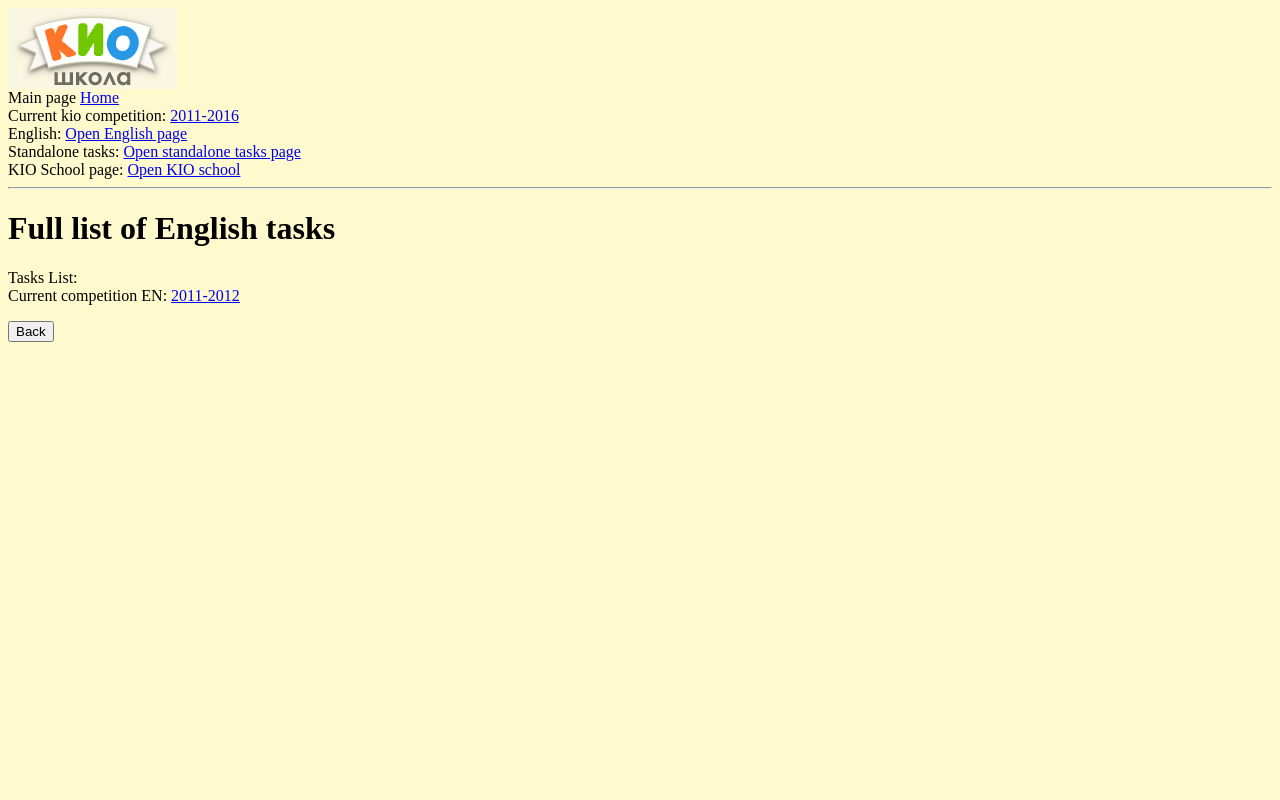
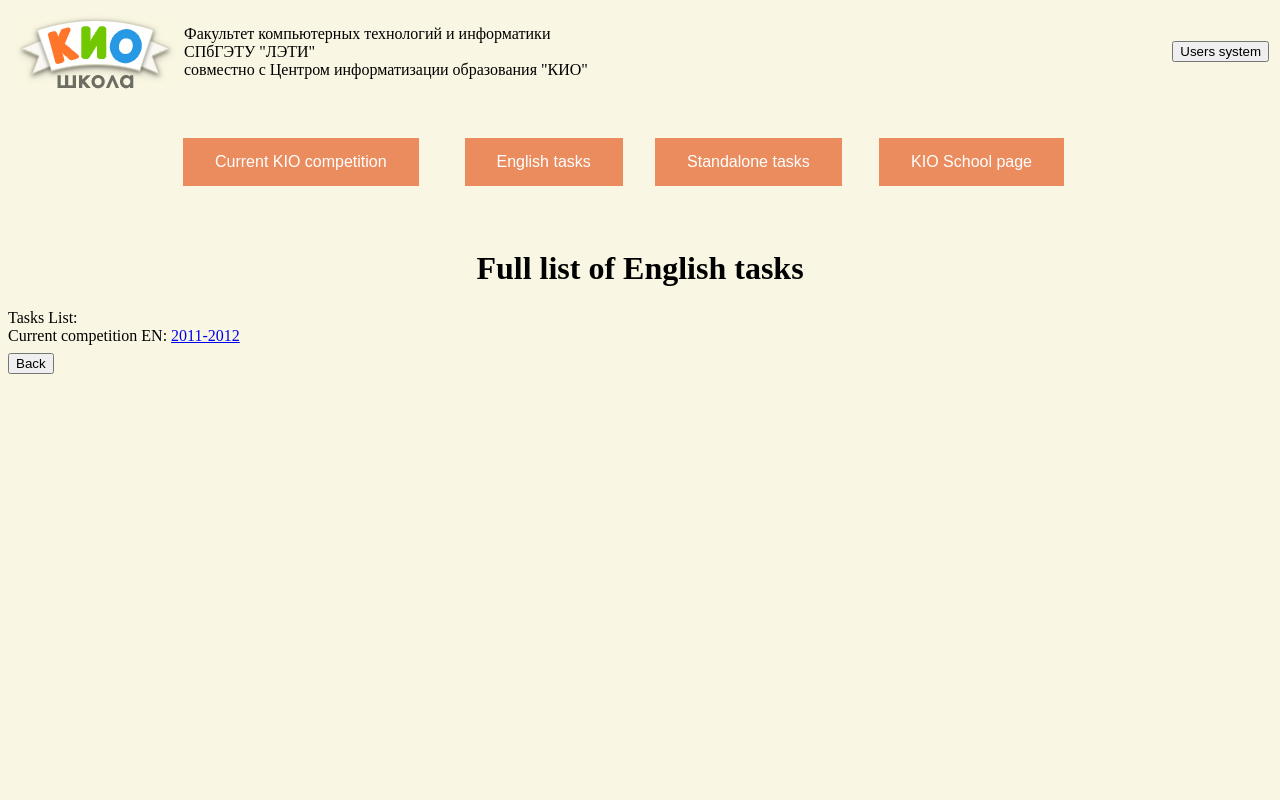
Before and after one commit to bahioganns/flaskProject1, a Flask app: page /english_page in a window 1280 px wide. Run offline with Flask 2, Linux system fonts and the light colour scheme.

Commit message:
added top, logo, base color new template for top and buttons for all html files

```diff
--- a/templates/base.html
+++ b/templates/base.html
@@ -1,20 +1,93 @@
 <html>
 
   <head>
-  <div> <div> <a href="index"> <img src="/static/KIO_SCHOOL/design_sources/logo.png" /> </a> </div> </div>
+   <meta charset="utf-8">
+<style>
+
+    h1{
+        font-weight: 600;
+        text-align: center;
+    }
+
+    p{
+        font-size: 50%;
+    font-family: Verdana, Arial, Helvetica, sans-serif;
+        font-weight: normal;
+    color: #000000;
+    }
+
+    #menu_button{
+        background-color: #eb8c5f; /* Green */
+  border: none;
+  color: white;
+  padding: 15px 32px;
+  text-align: center;
+  text-decoration: none;
+  display: inline-block;
+  font-size: 16px;
+    }
+
+
+   #content_wrapper, #page_wrapper{
+    background-color: #FFFFFF;
+    -webkit-box-shadow:0 2px 2px rgba(0, 0, 0, 0.3), 0 0 4px rgba(0, 0, 0, 0.1);
+    -moz-box-shadow:0 2px 2px rgba(0, 0, 0, 0.3), 0 0 4px rgba(0, 0, 0, 0.1);
+    box-shadow:0 2px 2px rgba(0, 0, 0, 0.3), 0 0 4px rgba(0, 0, 0, 0.1);
+	width: 1000px;
+	margin: 0 auto;
+	padding:40px;
+
+    }
+
+   #main_menu{
+    width: 1000px;
+	margin: 0 auto;
+	padding:40px;
+   }
+
+   </style>
+
     {% if title %}
     <title>{{title}} - KIO school</title>
     {% else %}
     <title>KIO school</title>
     {% endif %}
   </head>
-  <body style="background-color:LemonChiffon;">
-    <div>Main page <a href="index">Home</a></div>
-    <div>Current kio competition: <a href="current_competition">2011-2016</a></div>
-    <div>English: <a href="english_page">Open English page</a> </div>
-    <div>Standalone tasks: <a href="standalone_ru_tasks">Open standalone tasks page</a></div>
-    <div>KIO School page: <a href="kio_school_files">Open KIO school</a> </div>
-    <hr>
+  <body style="background-color:#f9f6e3;">
+  <div id="header">
+      <table width="100%">
+        <tbody><tr>
+          <td align="left" width="169">
+            <a href="index"><img alt="Logo" src="/static/KIO_SCHOOL/design_sources/logo.png"></a>
+          </td>
+          <td align="left">
+            <div class="eltech">Факультет компьютерных технологий и информатики <br> СПбГЭТУ "ЛЭТИ"</div>
+            <div class="kio">совместно с Центром информатизации образования "КИО"</div>
+          </td>
+            <td align="right">
+                <input type="button" value="Users system" onclick="fetch('/index')"/>
+            </td>
+      </tbody></table>
+
+
+      <div class="clear"></div>
+  </div>
+
+
+    <table id="main_menu"
+           align="center"
+
+            >
+
+          <tbody><tr>
+              <td><input type="button" id="menu_button" value="Current KIO competition" onclick="location.href='current_competition'"/></td>
+              <td><input type="button" id="menu_button" value="English tasks" onclick="location.href='english_page'"/></td>
+              <td><input type="button" id="menu_button" value="Standalone tasks" onclick="location.href='standalone_ru_tasks'"/></td>
+              <td><input type="button" id="menu_button" value="KIO School page" onclick="location.href='kio_school_files'"/></td>
+          </tr>
+          </tbody>
+    </table>
+
     {% block content %}{% endblock %}
   </body>
 </html>
```
